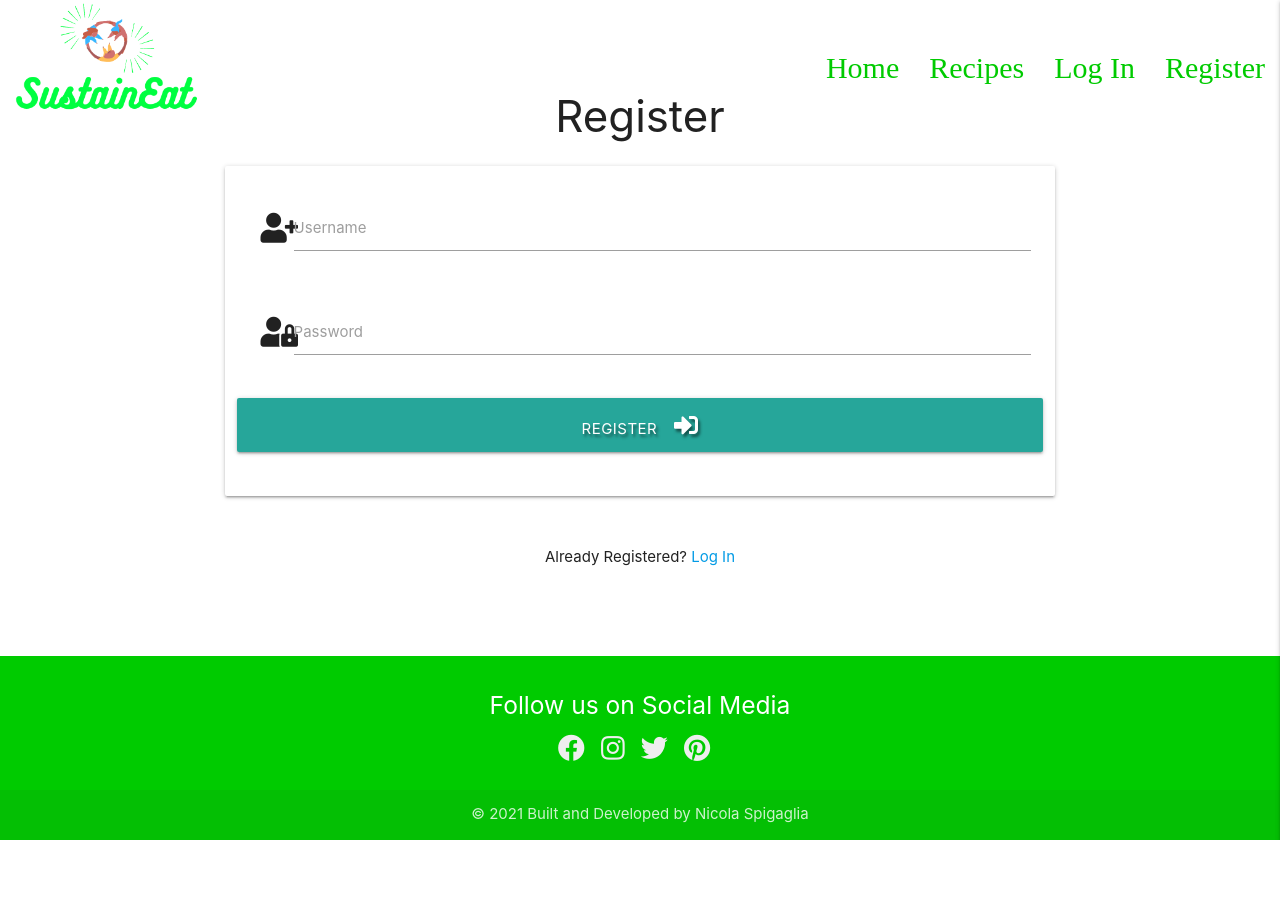
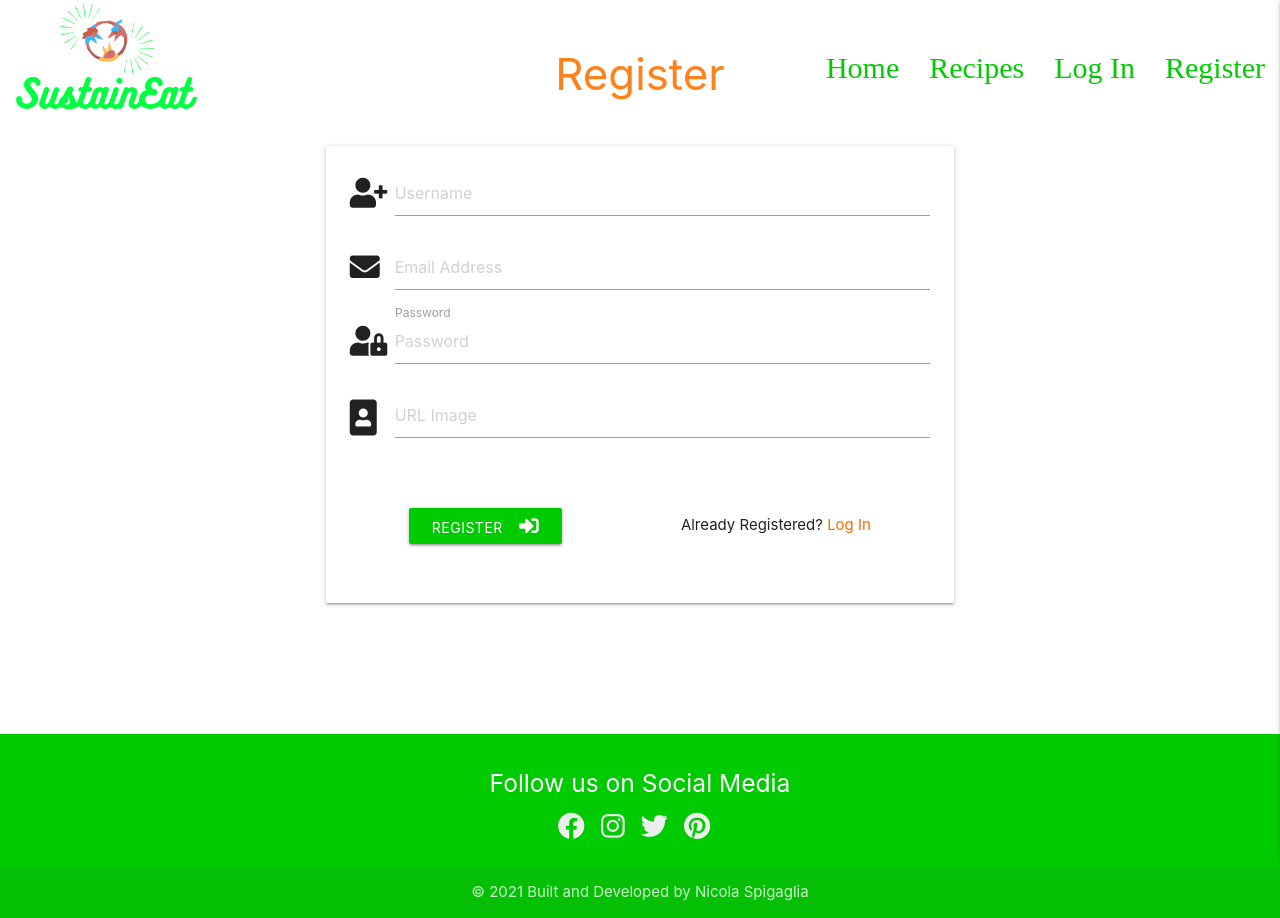
Before and after one commit to Nicola2309/MS3, a Flask app: page /register in a window 1280 px wide. Before the commit the page ends 840 px from the top, so only its background shows below. Run offline with Flask 2, Linux system fonts and the light colour scheme; some libraries are stand-ins or nearby versions; some web fonts are replaced.

Commit message:
Styled and centered login/register html files

```diff
--- a/static/css/style.css
+++ b/static/css/style.css
@@ -1,6 +1,12 @@
+html{
+    height: 100%;
+    min-height: 100%;
+}
+
 body{
     overflow-x: hidden;
     margin: auto 0;
+    height: 100vh;
 }
 
 .text-shadow{
@@ -65,6 +71,13 @@ ul .nav-link a{
     color: #00CB00;
 }
 
+.page-indicator{
+    margin-top: 100px;
+    margin-bottom: 9px;
+    color: #FF8119;
+    text-align: center;
+}
+
 
 /*  Hero-Image, Landing Page Styling  */
 .hero-img{
@@ -104,13 +117,17 @@ i.medium{
 }
 
 .present-buttn{
-    width: 153px;
+    width: 153px !important;
     margin-top: 27px;
     background-color: #00CB00;
 }
 
 .present-buttn:hover{
     background-color: #009900;
+}
+
+.btn-wrapper {
+    position: relative !important;
 }
 
 /*  Mission Section Styling  */
@@ -139,8 +156,7 @@ i.medium{
 }
 
 .row .present-buttn{
-    display: flex;
-    margin: 42px auto 15px;
+    margin: 42px auto 15px !important;
 }
 
 ul .list-style{
@@ -171,9 +187,42 @@ ul .list-style{
 }
 
 /*  SearchBar CSS  */
-.search-rec{
+.input-field{
+    margin: 0 auto;
+}
+
+.search-recipe{
     width: 90%;
     margin: 0 auto;
+}
+
+.fas.fa-search{
+    margin: auto;
+    color: #00CB00!important;
+}
+
+.search-btn{
+    margin: 5px;
+    background-color: #00FB00;
+}
+
+.reset-btn{
+    margin: 5px;
+    background-color: #FF8527;
+}
+
+.category-btns{
+    width: 100%;
+    margin: 20px auto;
+    text-align: center;
+}
+
+.category-btns a{
+    color: rgb(48, 46, 46);
+    background-color: #fafafa;
+    font-weight: bold;
+    margin: 20px;
+    width: 111px;
 }
 
 
@@ -206,6 +259,8 @@ ul .list-style{
 .page-footer{
     margin-top: 72px;
     background-color: #00CB00;
+    position: sticky;
+    top: 100%;
 }
 
 .align{
@@ -217,10 +272,35 @@ ul .list-style{
     margin-right: 12px;
 }
 
+/*  Register Form */
+.form-panel{
+    margin: 3% auto;
+    width:50%;
+}
+
+.input-field .fas{
+    margin-left: 0;
+}
+
+.input-field .prefix.active{
+    color: #FF8119;
+}
+
+p a{
+    color: #f56c00;
+}
 
 /* Media Queries */
 
 @media screen and (min-width: 750px){
+    .access-opts{
+        display: flex;
+    }
+
+    .access-opts p{
+        margin: 48px auto 15px;
+    }
+
     #title-margin{
     text-align: center;
     margin-bottom: 6%;
@@ -230,6 +310,9 @@ ul .list-style{
 }
 
 @media screen and (min-width: 1023px){
+    .ml-screen-margin{
+        margin-top: 21%;
+    }
     .article-text{
         display: grid;
         margin: 8% 3%;
@@ -237,6 +320,9 @@ ul .list-style{
 }
 
 @media screen and (min-width: 1028px){
+    .ml-screen-margin{
+        margin-top: -1%;
+    }
     .center-text{
         position: absolute;
         display: grid;
--- a/templates/register.html
+++ b/templates/register.html
@@ -1,18 +1,25 @@
 {% extends "base.html" %}
 {% block content %}
 
-<h3 class="center-align">Register</h3>
+<h3  class="page-indicator ml-screen-margin">Register</h3>
 
 <div class="row">
-    <form class="col s12 m8 offset-m2" method="POST" action="{{ url_for('register') }}">
-        <div class="card-panel">
+    <form class="col s12" method="POST" action="{{ url_for('register') }}">
+        <div class="card-panel form-panel">
             <!-- Username -->
             <div class="row">
                 <div class="input-field col s12">
                     <i class="fas fa-user-plus prefix accent-1-text text-lighten-4"></i>
-                    <input id="username" name="username" type="text" minlength="3" maxlength="15"
+                    <input id="username" name="username" type="text" minlength="3" maxlength="15" placeholder="Username"
                         pattern="^[a-zA-Z0-9]{5,15}$" class="validate" required>
-                    <label for="username">Username</label>
+                </div>
+            </div>
+            <!-- Check Email -->
+            <div class="row">
+                <div class="input-field col s12">
+                    <i class="fas fa-envelope prefix accent-1-text text-lighten-4"></i>
+                    <input id="email" name="email" type="email"
+                    placeholder="Email Address" minlength="3" class="validate" required oninvalid="this.setCustomValidity('Please Enter valid email')">
                 </div>
             </div>
             <!-- Password -->
@@ -20,15 +27,28 @@
                 <div class="input-field col s12">
                     <i class="fas fa-user-lock prefix accent-1-text text-lighten-4"></i>
                     <input id="password" name="password" type="password" minlength="3" maxlength="15"
-                        pattern="^[a-zA-Z0-9]{5,15}$" class="validate" required>
+                        pattern="^[a-zA-Z0-9]{5,15}$" class="validate" placeholder="Password" required>
                     <label for="password">Password</label>
+                </div>
+            </div>
+            <!-- User Image -->
+            <div class="row">
+                <div class="input-field col s12">
+                    <i class="fas fa-portrait prefix accent-1-text text-lighten-4" style="font-size: 2.4em;"></i>
+                    <input type="url" name="user_img" id="user_img" placeholder="URL Image">
                 </div>
             </div>
             <!-- Register -->
             <div class="row">
-                <button type="submit" class="col s12 btn-large accent-4 lighten-2 text-shadow">
+                <div class="col s12 access-opts">
+                <button type="submit" class="btn present-buttn">
                     Register <i class="fas fa-sign-in-alt"></i>
                 </button>
+                <p>
+            Already Registered?
+            <a href="{{ url_for('login') }}" class="light-orange-text text-lighten-2">Log In</a>
+        </p>
+    </div>
             </div>
         </div>
     </form>
@@ -36,11 +56,7 @@
 
 <div class="row">
     <div class="col s12">
-        <p class="center-align">
-            Already Registered?
-            <a href="{{ url_for('login') }}" class="light-orange-text text-lighten-2">Log In</a>
-        </p>
-    </div>
+
 </div>
 
         {% endblock %}
```
Also changed, not shown: other parts of static/css/style.css (+12 -0 lines), templates/login.html (+12 -14 lines).
